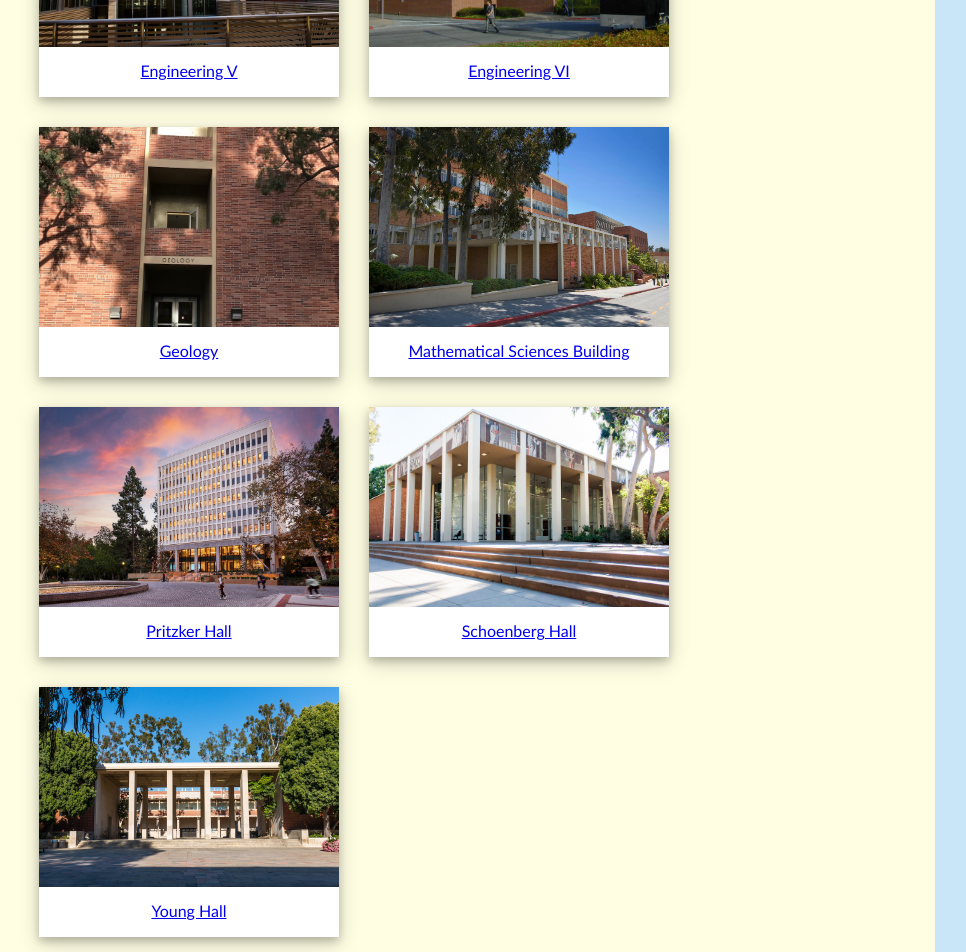
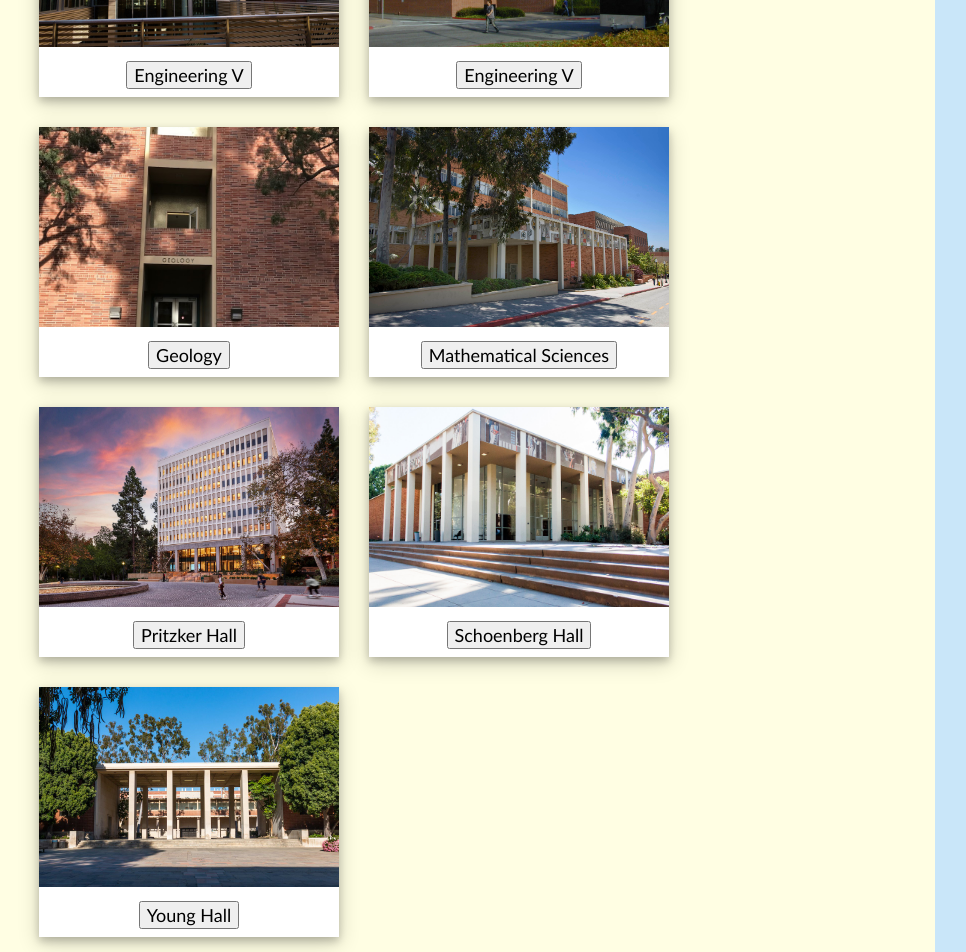
Before and after one commit to jameszhang-cs/UC-LAvatory, a React (Create React App) app in the folder uc-lavatory/: page /reviews in a window 1280 px wide. Shown: the part 1392-2344 px from the top of the page, without its empty margins (16-982 px from the left). Built offline with nearby package versions, Linux system fonts and the light colour scheme; no server answers.

Commit message:
added buttons for all halls to update pageview as well as page nav

```diff
--- a/uc-lavatory/src/pages/Reviews.js
+++ b/uc-lavatory/src/pages/Reviews.js
@@ -66,49 +66,65 @@ const Reviews = () => {
                     <div className='polaroid'>
                         <img src={eiv} alt="Engineering IV" />
                         <div className='caption'>
-                            <a href = "http://localhost:3000/engineeringiv">Engineering IV</a>
+                            <a href = "http://localhost:3000/engineeringiv">
+                            <button onClick={updateHall("Engineering IV")}>Engineering IV</button>
+                            </a>
                         </div>
                     </div>
                     <div className='polaroid'>
                         <img src={ev} alt="Engineering V" />
                         <div className='caption'>
-                            <a href = "http://localhost:3000/engineeringv">Engineering V</a>
+                            <a href = "http://localhost:3000/engineeringv">
+                            <button onClick={updateHall("Engineering V")}>Engineering V</button>
+                            </a>
                         </div>
                     </div>
                     <div className='polaroid'>
                         <img src={eiv} alt="Engineering VI" />
                         <div className='caption'>
-                            <a href = "http://localhost:3000/engineeringvi">Engineering VI</a>
+                            <a href = "http://localhost:3000/engineeringvi">
+                            <button onClick={updateHall("Engineering V")}>Engineering V</button>
+                            </a>
                         </div>
                     </div>
                     <div className='polaroid'>
                         <img src={geology} alt="Geology" />
                         <div className='caption'>
-                            <a href = "http://localhost:3000/geology">Geology</a>
+                            <a href = "http://localhost:3000/geology">
+                            <button onClick={updateHall("Geology")}>Geology</button>
+                            </a>
                         </div>
                     </div>
                     <div className='polaroid'>
                         <img src={matsci} alt="Mathematical Sciences" />
                         <div className='caption'>
-                            <a href = "http://localhost:3000/mathematicalsciences">Mathematical Sciences Building</a>
+                            <a href = "http://localhost:3000/mathematicalsciences">
+                            <button onClick={updateHall("Mathematical Sciences")}>Mathematical Sciences</button>
+                            </a>
                         </div>
                     </div>
                     <div className='polaroid'>
                         <img src={pritzker} alt="Pritzker Hall" />
                         <div className='caption'>
-                            <a href = "http://localhost:3000/pritzkerhall">Pritzker Hall</a>
+                            <a href = "http://localhost:3000/pritzkerhall">
+                            <button onClick={updateHall("Pritzker Hall")}>Pritzker Hall</button>
+                            </a>
                         </div>
                     </div>
                     <div className='polaroid'>
                         <img src={schoenberg} alt="Schoenberg Hall" />
                         <div className='caption'>
-                            <a href = "http://localhost:3000/schoenberghall">Schoenberg Hall</a>
+                            <a href = "http://localhost:3000/schoenberghall">
+                            <button onClick={updateHall("Schoenberg Hall")}>Schoenberg Hall</button>
+                            </a>
                         </div>
                     </div>
                     <div className='polaroid'>
                         <img src={younghall} alt="Young Hall" />
                         <div className='caption'>
-                            <a href = "http://localhost:3000/younghall">Young Hall</a>
+                            <a href = "http://localhost:3000/younghall">
+                            <button onClick={updateHall("Young Hall")}>Young Hall</button>
+                            </a>
                         </div>
                     </div>
                      </ul>
```
